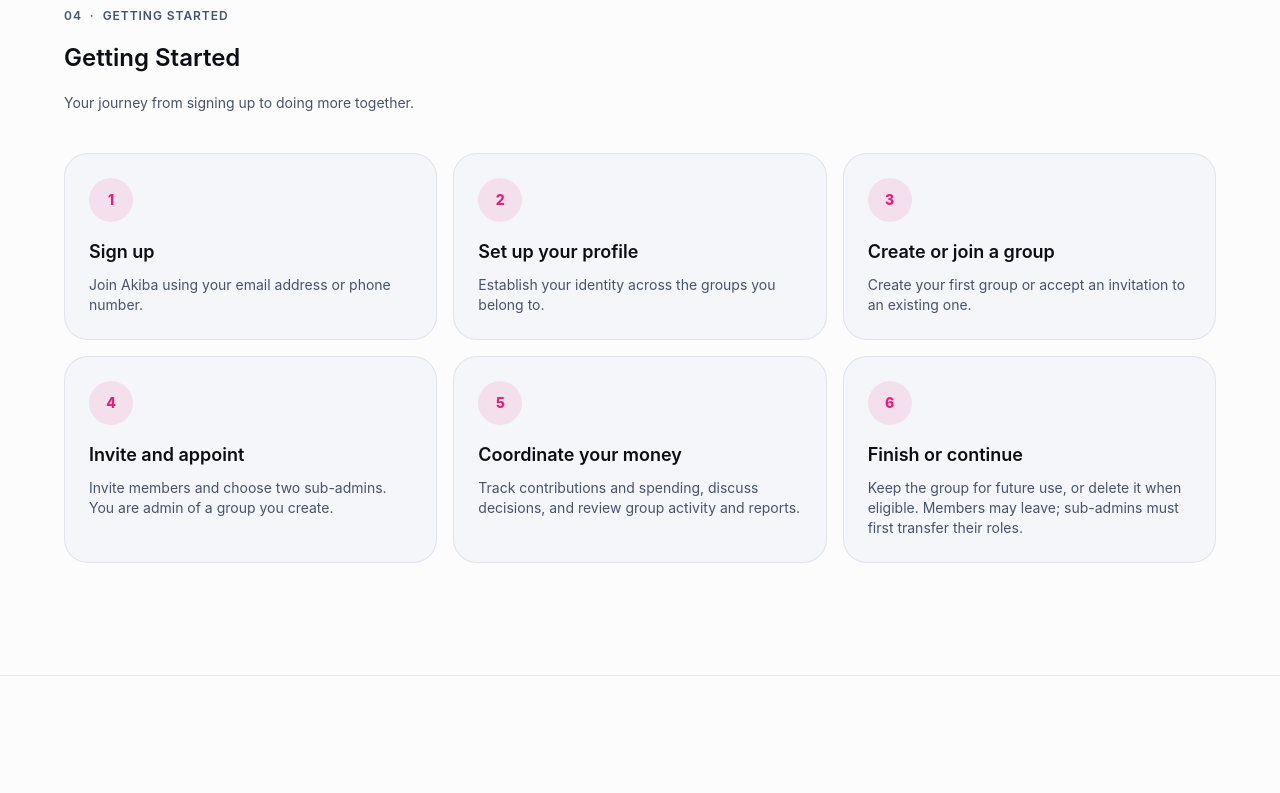
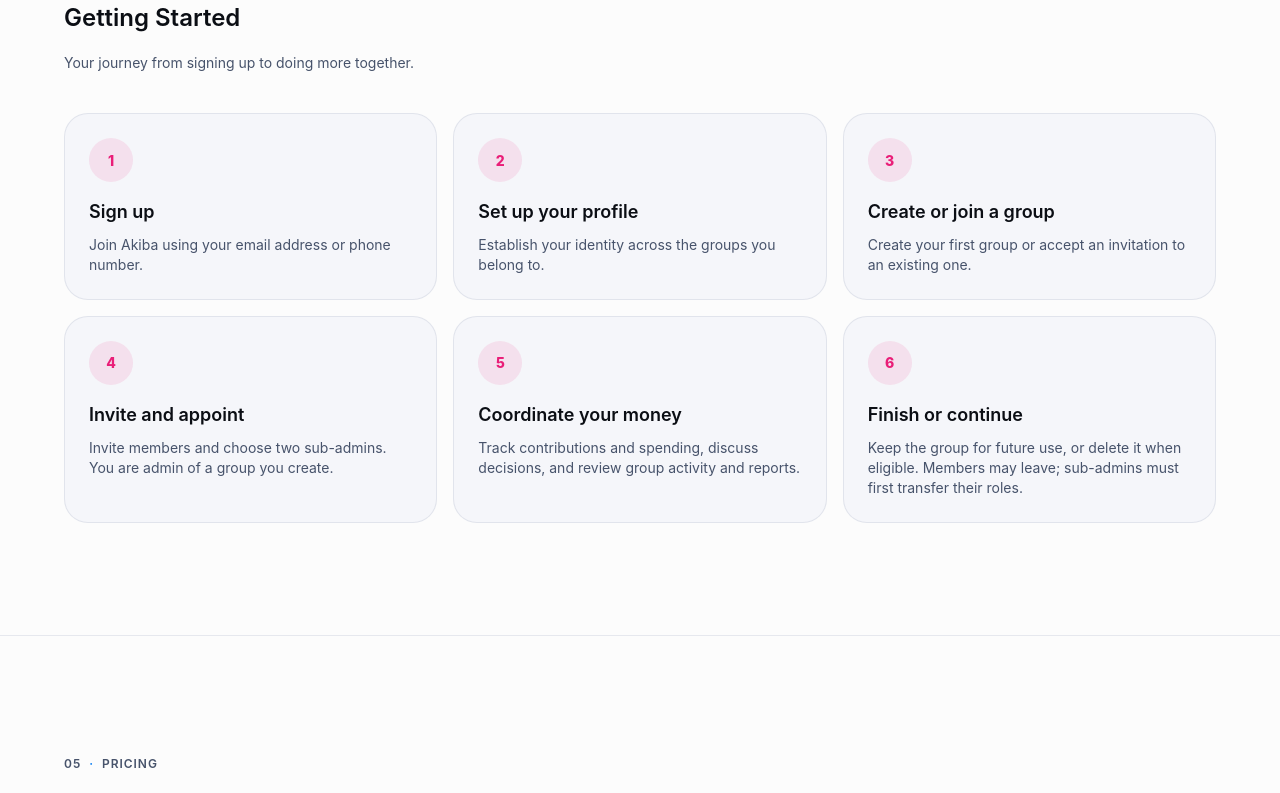
Before and after one commit to aogajoseph/akiba, a Next.js app: page /welcome in a window 1280 px wide. Shown: the part 3040-3833 px from the top of the page. Built offline with nearby package versions, Linux system fonts and the light colour scheme.

Commit message:
Remove section eyebrow from GettingStarted.tsx

```diff
--- a/app/marketing-template/components/GettingStarted.tsx
+++ b/app/marketing-template/components/GettingStarted.tsx
@@ -1,5 +1,3 @@
-import Box from '@mui/material/Box';
 import { Container, Grid, Paper, Typography, Box } from '@mui/material';
 const steps=[['Sign up','Join Akiba using your email address or phone number.'],['Set up your profile','Establish your identity across the groups you belong to.'],['Create or join a group','Create your first group or accept an invitation to an existing one.'],['Invite and appoint','Invite members and choose two sub-admins. You are admin of a group you create.'],['Coordinate your money','Track contributions and spending, discuss decisions, and review group activity and reports.'],['Finish or continue','Keep the group for future use, or delete it when eligible. Members may leave; sub-admins must first transfer their roles.']];
-export default function GettingStarted(){return <Container id="getting-started" sx={{py:{xs:9,md:14},scrollMarginTop:100}}><Typography component="p" variant="overline" sx={{ display: 'flex', alignItems: 'center', justifyContent: 'flex-start', textAlign: 'left', color: 'text.secondary', fontWeight: 600, letterSpacing: '0.08em', mb: 1 }}>04<Box component="span" sx={{ mx: 1, color: 'primary.main' }}>·</Box>Getting Started</Typography>
-      <Typography variant="h4">Getting Started</Typography><Typography variant="body1" color="text.secondary" sx={{mt:2,mb:5}}>Your journey from signing up to doing more together.</Typography><Grid container spacing={2}>{steps.map(([title,desc],i)=><Grid key={title} size={{xs:12,sm:6,md:4}}><Paper variant="outlined" sx={{p:3,borderRadius:3,height:'100%'}}><Box sx={{display:'inline-grid',placeItems:'center',height:44,width:44,borderRadius:'50%',bgcolor:'#E91E781A',color:'#E91E78',fontWeight:800}}>{i+1}</Box><Typography variant="h6" sx={{mt:2}}>{title}</Typography><Typography variant="body2" color="text.secondary" sx={{mt:1}}>{desc}</Typography></Paper></Grid>)}</Grid></Container>}
+export default function GettingStarted(){return <Container id="getting-started" sx={{py:{xs:9,md:14},scrollMarginTop:100}}><Typography variant="h4">Getting Started</Typography><Typography variant="body1" color="text.secondary" sx={{mt:2,mb:5}}>Your journey from signing up to doing more together.</Typography><Grid container spacing={2}>{steps.map(([title,desc],i)=><Grid key={title} size={{xs:12,sm:6,md:4}}><Paper variant="outlined" sx={{p:3,borderRadius:3,height:'100%'}}><Box sx={{display:'inline-grid',placeItems:'center',height:44,width:44,borderRadius:'50%',bgcolor:'#E91E781A',color:'#E91E78',fontWeight:800}}>{i+1}</Box><Typography variant="h6" sx={{mt:2}}>{title}</Typography><Typography variant="body2" color="text.secondary" sx={{mt:1}}>{desc}</Typography></Paper></Grid>)}</Grid></Container>}
```
